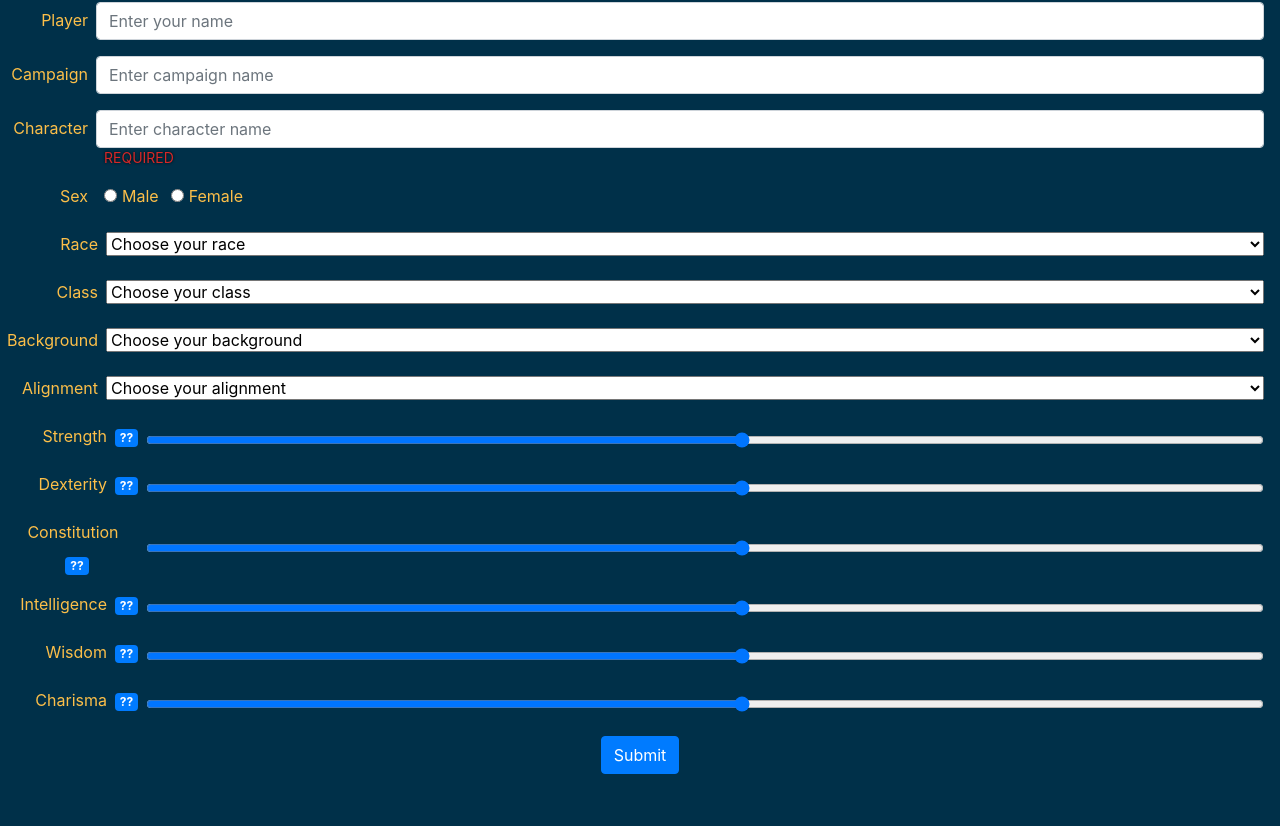
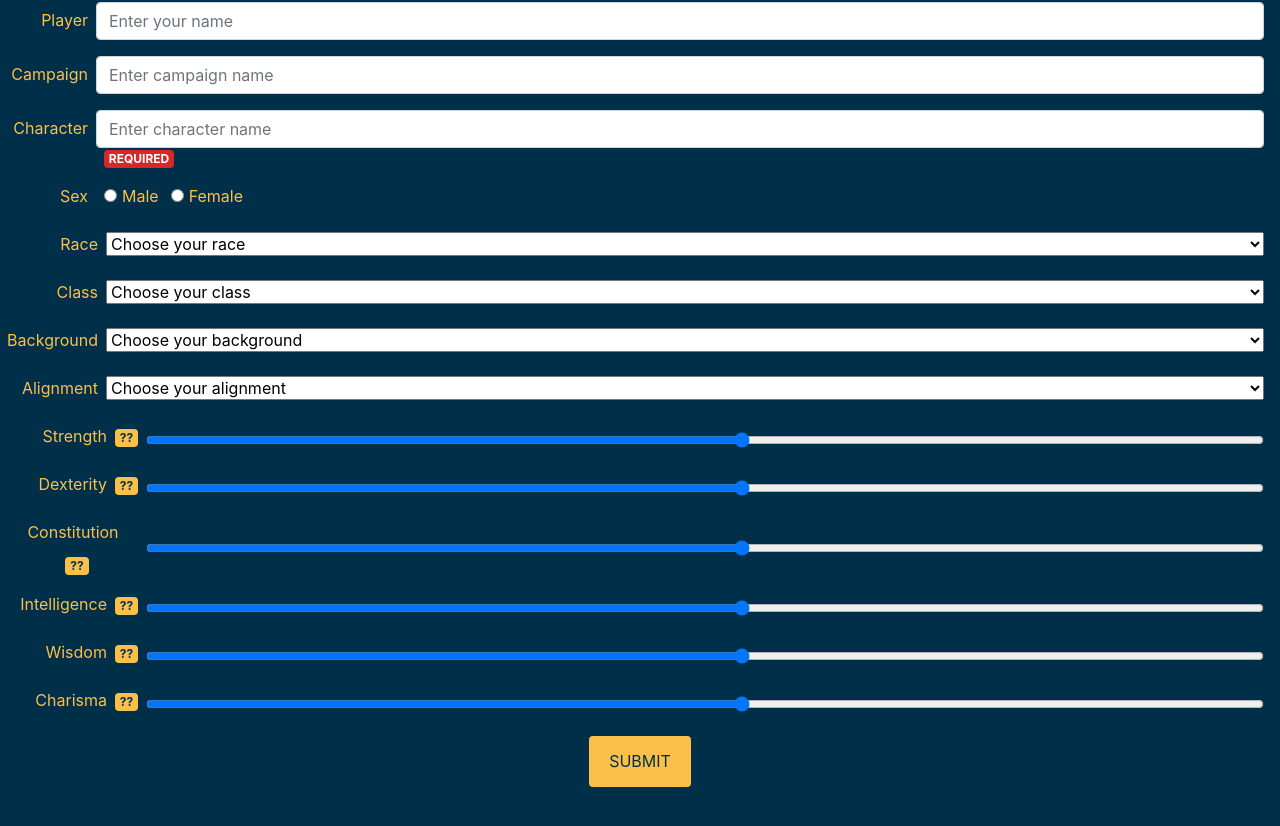
Before and after one commit to alisoftengine/dndcc, a React (Create React App) app: page / in a window 1280 px wide. Shown: the part 292-1118 px from the top of the page. Built offline with nearby package versions, Linux system fonts and the light colour scheme.

Commit message:
Finishing touches with colors

```diff
--- a/src/Components/Landing.js
+++ b/src/Components/Landing.js
@@ -211,7 +211,7 @@ export default function Landing() {
                   value={character.name}
                   onChange={handleChange}
                />
-               <Form.Text>REQUIRED</Form.Text>
+               <Badge className='required'>REQUIRED</Badge>
             </Form.Group>
 
             <Form.Group className='sex-container'>
@@ -304,7 +304,7 @@ export default function Landing() {
                <Form.Group key={ability} className='range-container'>
                   <div className='stat-container'>
                      <Form.Label>{toTitleCase(ability)}</Form.Label>
-                     <Badge variant='primary'>
+                     <Badge className='stat'>
                         {character.abilities[ability] || '??'}
                      </Badge>
                   </div>
@@ -319,9 +319,7 @@ export default function Landing() {
                </Form.Group>
             ))}
 
-            <Button type='submit' variant='primary'>
-               Submit
-            </Button>
+            <Button type='submit'>SUBMIT</Button>
          </Form>
       </div>
    );
--- a/src/Styles/Landing.css
+++ b/src/Styles/Landing.css
@@ -34,7 +34,7 @@
 
 .name-container .form-control,
 .sex-container .sex-options,
-.character-name-container .form-text,
+.character-name-container .required,
 .dropdown-container select,
 .range-container .form-control-range {
    grid-column: 2 / span 1;
@@ -49,9 +49,9 @@
    grid-row: 1 / span 1;
 }
 
-.character-name-container .form-text {
-   color: var(--accent);
-   text-shadow: 0 0 3px black;
+.character-name-container .required {
+   color: white;
+   background-color: var(--accent);
    grid-row: 2 / span 1;
    justify-self: start;
    margin-left: 0.5rem;
@@ -78,3 +78,22 @@
 .range-container .stat-container .form-label {
    margin-right: 0.5rem;
 }
+
+.stat {
+   color: var(--bg);
+   background-color: var(--fg);
+}
+
+.create-form button {
+   color: var(--bg);
+   background-color: var(--fg);
+   font-size: 1rem;
+   border-color: transparent;
+   padding: 0.8rem 1.2rem;
+}
+
+.create-form button:hover {
+   color: var(--bg);
+   background-color: var(--hover);
+   border-color: transparent;
+}
--- a/src/Styles/Navigation.css
+++ b/src/Styles/Navigation.css
@@ -2,6 +2,7 @@
    background-color: var(--accent);
 }
 
-.navbar-nav .nav-item .nav-link {
+.navbar-nav .nav-item .nav-link,
+.navbar-nav .nav-item .nav-link:hover {
    color: white;
 }
--- a/src/index.css
+++ b/src/index.css
@@ -1,5 +1,6 @@
 :root {
    --accent: #d62828;
+   --hover: #f77f00;
    --fg: #fcbf49;
    --bg: #003049;
 }
```
